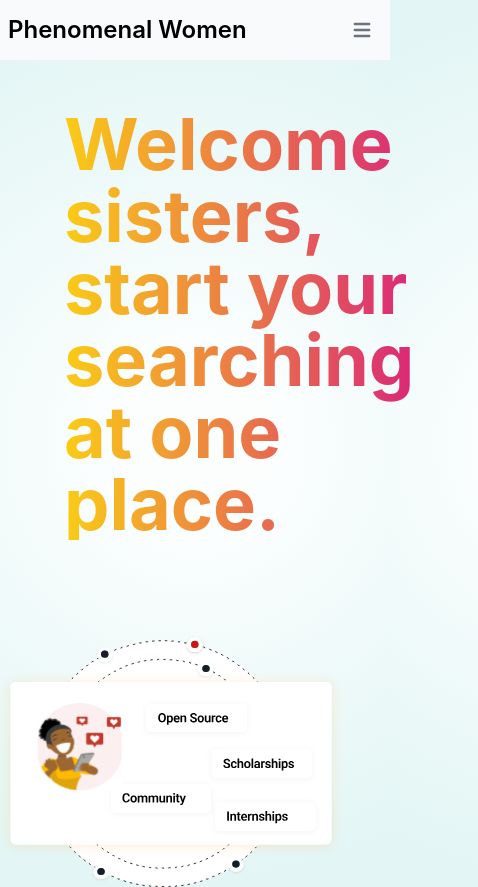
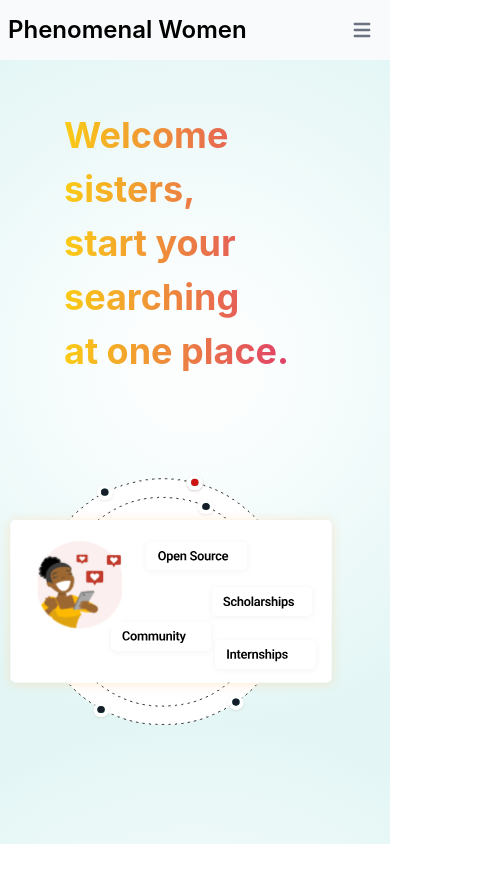
Before and after one commit to Amishakumari544/Phenomenalwoman, a React (Create React App) app: page / in a window 390 px wide. Shown: the whole page, 478 px wide, since content can reach past the window. After the commit the page ends 844 px from the top, so only its background shows below. Built offline with nearby package versions, Linux system fonts and the light colour scheme.

Commit message:
text responsive

```diff
--- a/src/index.css
+++ b/src/index.css
@@ -27,6 +27,7 @@ body{
     }
     .home-text{
         width: fit-content;
+        font-size : 36px;
     }
     .home-img{
         width: fit-content;
--- a/src/pages/home/Home.js
+++ b/src/pages/home/Home.js
@@ -7,7 +7,7 @@ function Home() {
         {/* text */}
 
         <div class="flex-1 w-64 py-12 md:py-28 px-16 home-text">
-        <h1 className="text-transparent bg-clip-text bg-gradient-to-r from-yellow-400 to-pink-600 text-7xl  font-bold">Welcome sisters,<br />start your searching<br /> at one place.
+        <h1 className="text-transparent bg-clip-text bg-gradient-to-r from-yellow-400 to-pink-600 md:text-7xl  font-bold">Welcome sisters,<br />start your searching<br /> at one place.
          </h1>
 
         </div>
```
